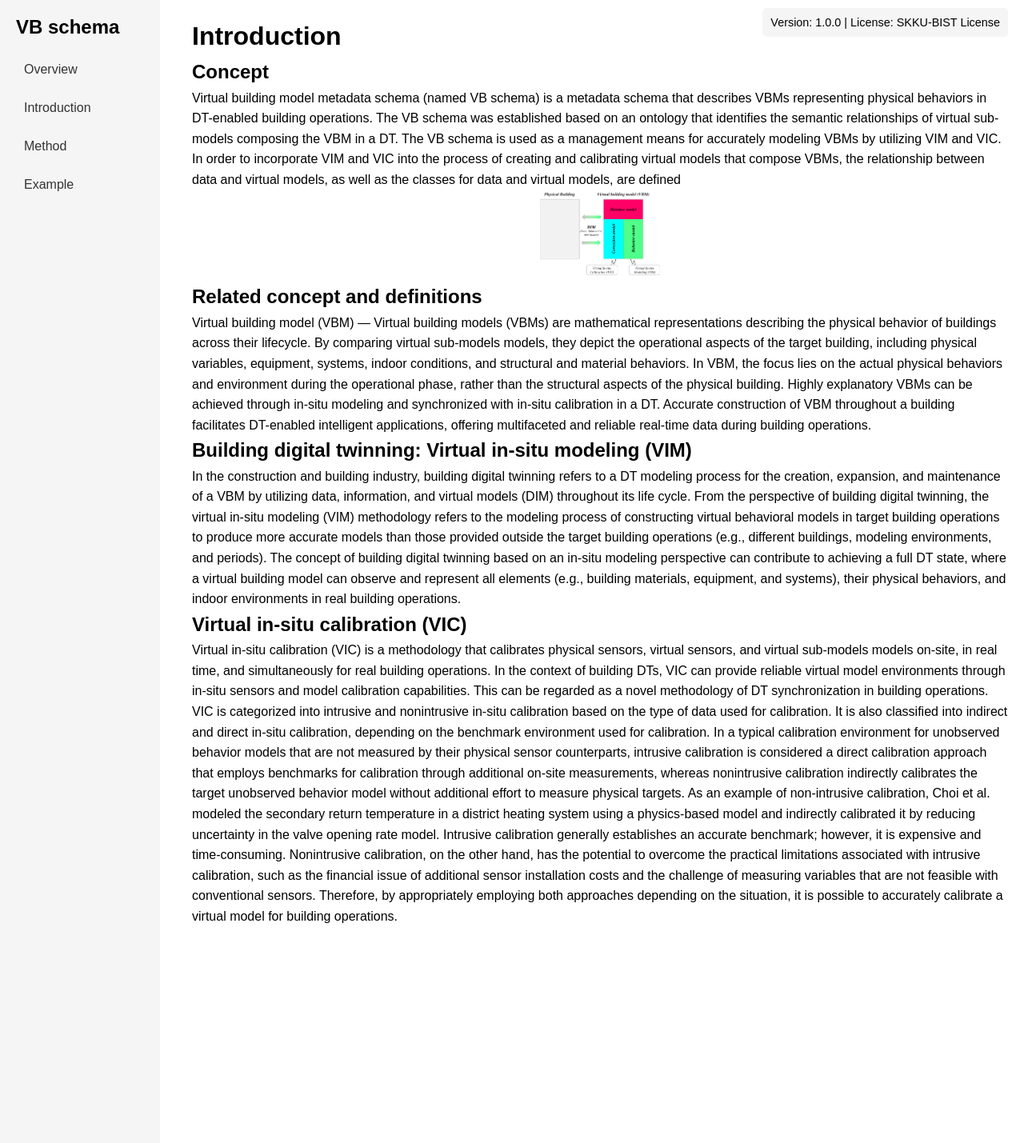
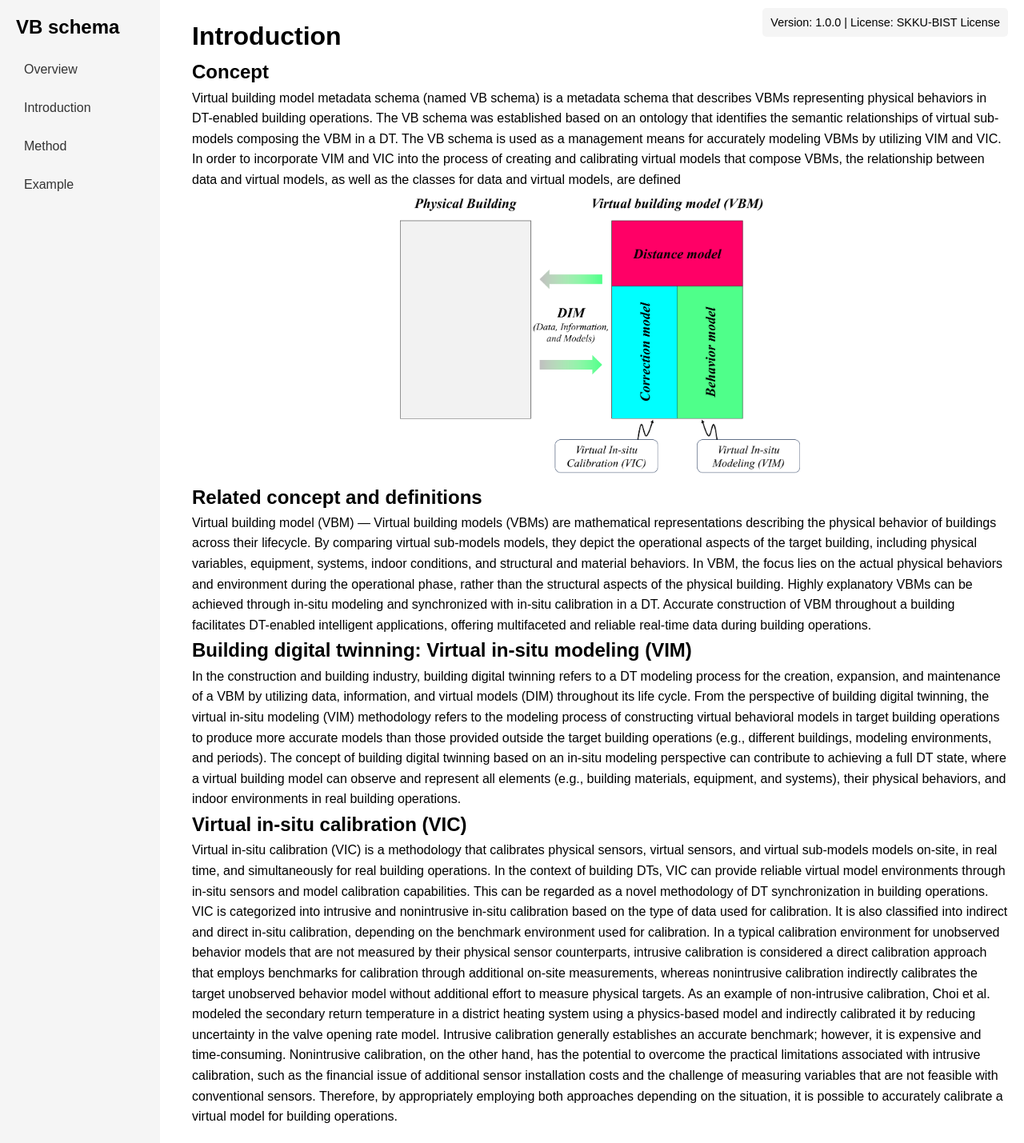
Before and after one commit to SKKU-BIST/SKLU-BIST.github.io, a Jekyll site: the page built from introduction.md, in a window 1280 px wide. Shown: the whole page at 80% size. Built offline with Jekyll 4.4.1, drawn with Linux system fonts in a browser that asks for light colours.

Commit message:
Update introduction.md

```diff
--- a/introduction.md
+++ b/introduction.md
@@ -8,7 +8,7 @@ Concept
 Virtual building model metadata schema (named VB schema) is a metadata schema that describes VBMs representing physical behaviors in DT-enabled building operations. The VB schema was established based on an ontology that identifies the semantic relationships of virtual sub-models composing the VBM in a DT. The VB schema is used as a management means for accurately modeling VBMs by utilizing VIM and VIC. In order to incorporate VIM and VIC into the process of creating and calibrating virtual models that compose VBMs, the relationship between data and virtual models, as well as the classes for data and virtual models, are defined
 
 <p align="center">
-    <img src="/assets/images/Fig_1.png" alt="Project Overview" width="150">
+    <img src="/assets/images/Fig_1.png" alt="Project Overview" width="500">
 </p>
 
 Related concept and definitions
```
